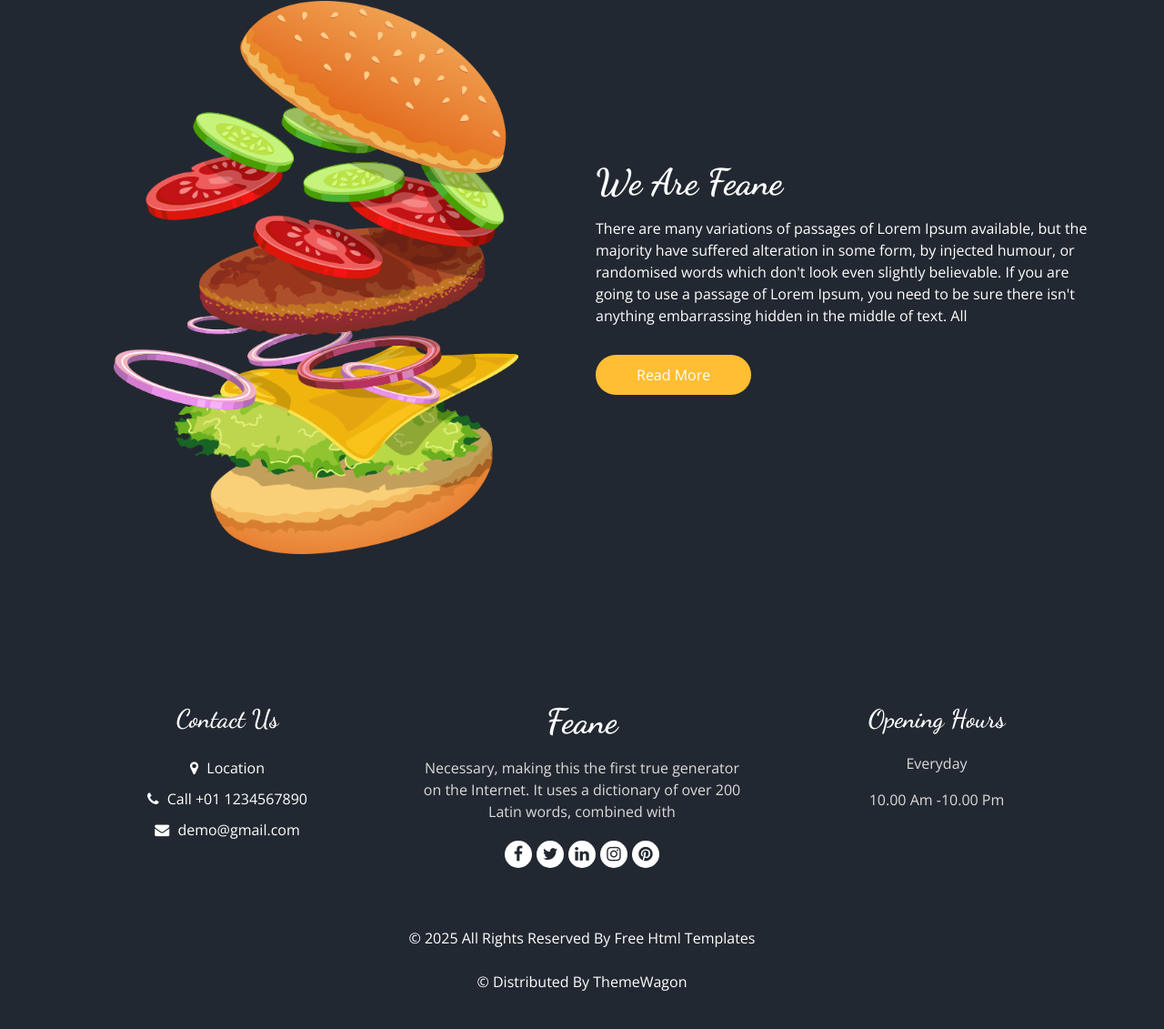
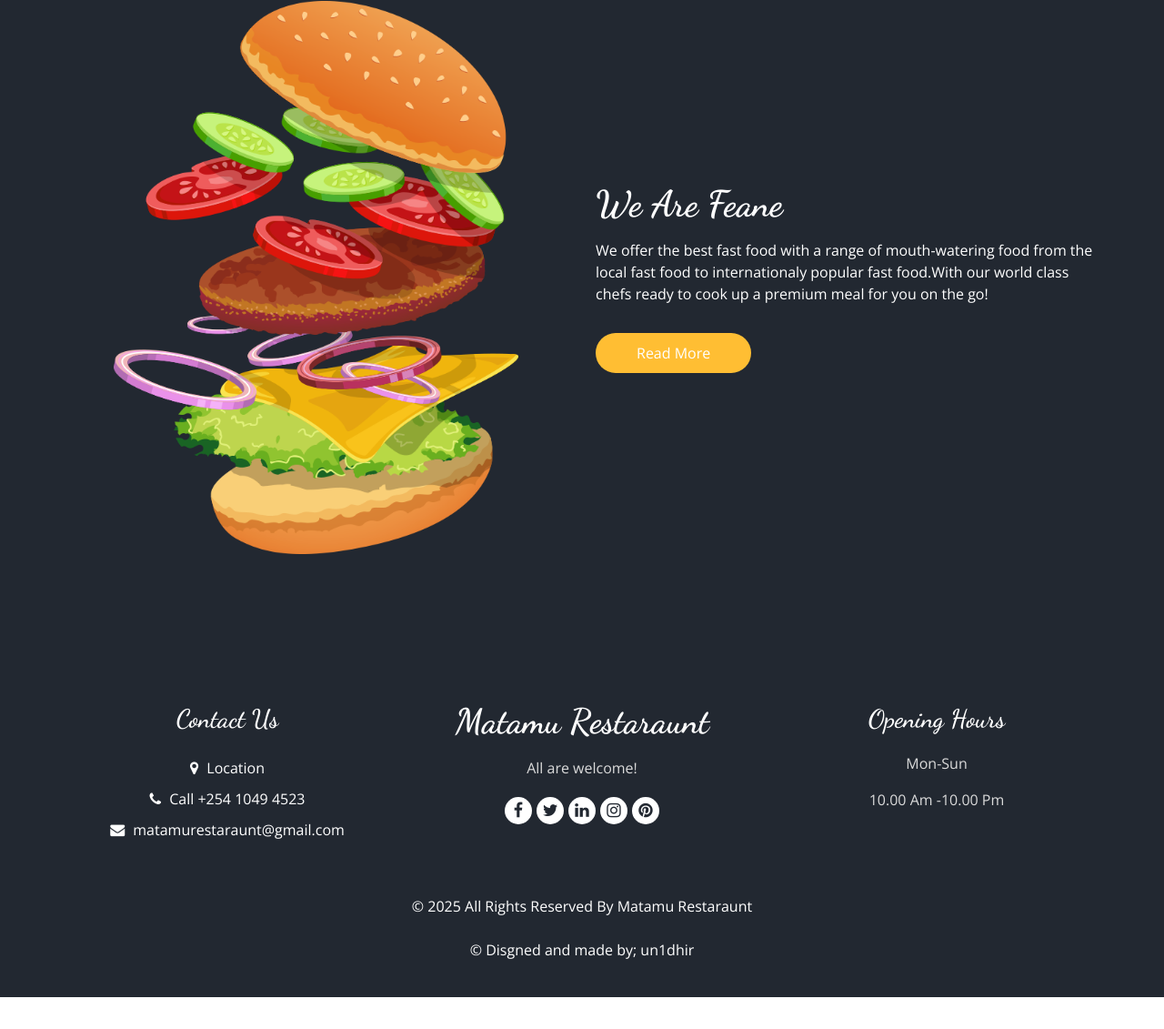
Before and after one commit to un1dhir/Matamu-restaraunt, a plain HTML site: page about.html in a window 1280 px wide. Shown: the part 177-1308 px from the top of the page at 91% size. After the commit the page ends 1273 px from the top, so only its background shows below. Drawn offline with nearby package versions, Linux system fonts and the light colour scheme; some packages are replaced by stand-ins of ours.

Commit message:
second commit

```diff
--- a/about.html
+++ b/about.html
@@ -13,7 +13,7 @@
   <meta name="author" content="" />
   <link rel="shortcut icon" href="images/favicon.png" type="">
 
-  <title> Feane </title>
+  <title> Matamu Restaraunt </title>
 
   <!-- bootstrap core css -->
   <link rel="stylesheet" type="text/css" href="css/bootstrap.css" />
@@ -44,7 +44,7 @@
         <nav class="navbar navbar-expand-lg custom_nav-container ">
           <a class="navbar-brand" href="index.html">
             <span>
-              Feane
+              Matamu Restaraunt
             </span>
           </a>
 
@@ -160,10 +160,8 @@
               </h2>
             </div>
             <p>
-              There are many variations of passages of Lorem Ipsum available, but the majority have suffered alteration
-              in some form, by injected humour, or randomised words which don't look even slightly believable. If you
-              are going to use a passage of Lorem Ipsum, you need to be sure there isn't anything embarrassing hidden in
-              the middle of text. All
+               We offer the best fast food with a range of mouth-watering food from the local fast food to internationaly popular fast food.With our world class chefs ready to cook up a premium meal for you on the go!
+
             </p>
             <a href="">
               Read More
@@ -195,13 +193,13 @@
               <a href="">
                 <i class="fa fa-phone" aria-hidden="true"></i>
                 <span>
-                  Call +01 1234567890
+                  Call +254 1049 4523
                 </span>
               </a>
               <a href="">
                 <i class="fa fa-envelope" aria-hidden="true"></i>
                 <span>
-                  demo@gmail.com
+                  matamurestaraunt@gmail.com
                 </span>
               </a>
             </div>
@@ -210,10 +208,10 @@
         <div class="col-md-4 footer-col">
           <div class="footer_detail">
             <a href="" class="footer-logo">
-              Feane
+              Matamu Restaraunt
             </a>
             <p>
-              Necessary, making this the first true generator on the Internet. It uses a dictionary of over 200 Latin words, combined with
+              All are welcome!
             </p>
             <div class="footer_social">
               <a href="">
@@ -239,7 +237,7 @@
             Opening Hours
           </h4>
           <p>
-            Everyday
+            Mon-Sun
           </p>
           <p>
             10.00 Am -10.00 Pm
@@ -249,9 +247,9 @@
       <div class="footer-info">
         <p>
           &copy; <span id="displayYear"></span> All Rights Reserved By
-          <a href="https://html.design/">Free Html Templates</a><br><br>
-          &copy; <span id="displayYear"></span> Distributed By
-          <a href="https://themewagon.com/" target="_blank">ThemeWagon</a>
+          <a href="https://html.design/">Matamu Restaraunt</a><br><br>
+          &copy; <span id="displayYear"></span> Disgned and made by;
+          <a href="https://themewagon.com/" target="_blank">un1dhir</a>
         </p>
       </div>
     </div>
```
